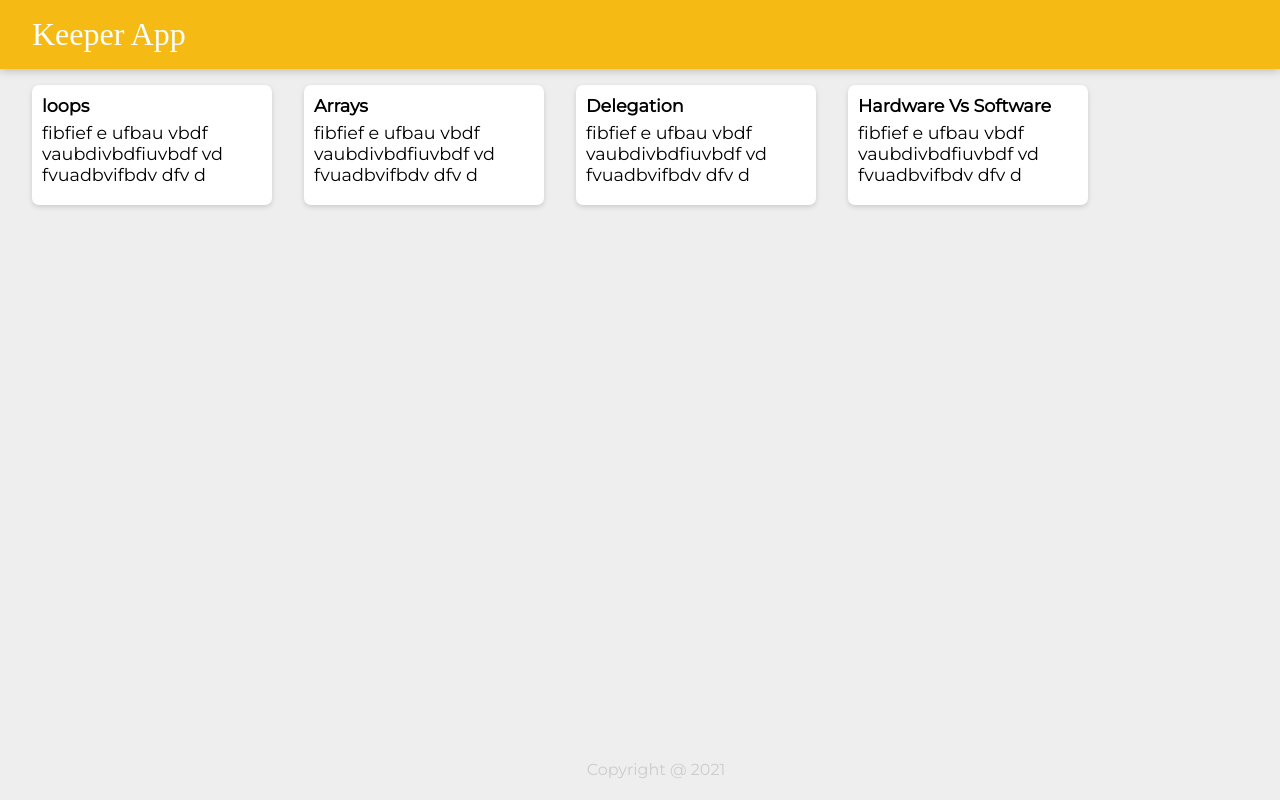
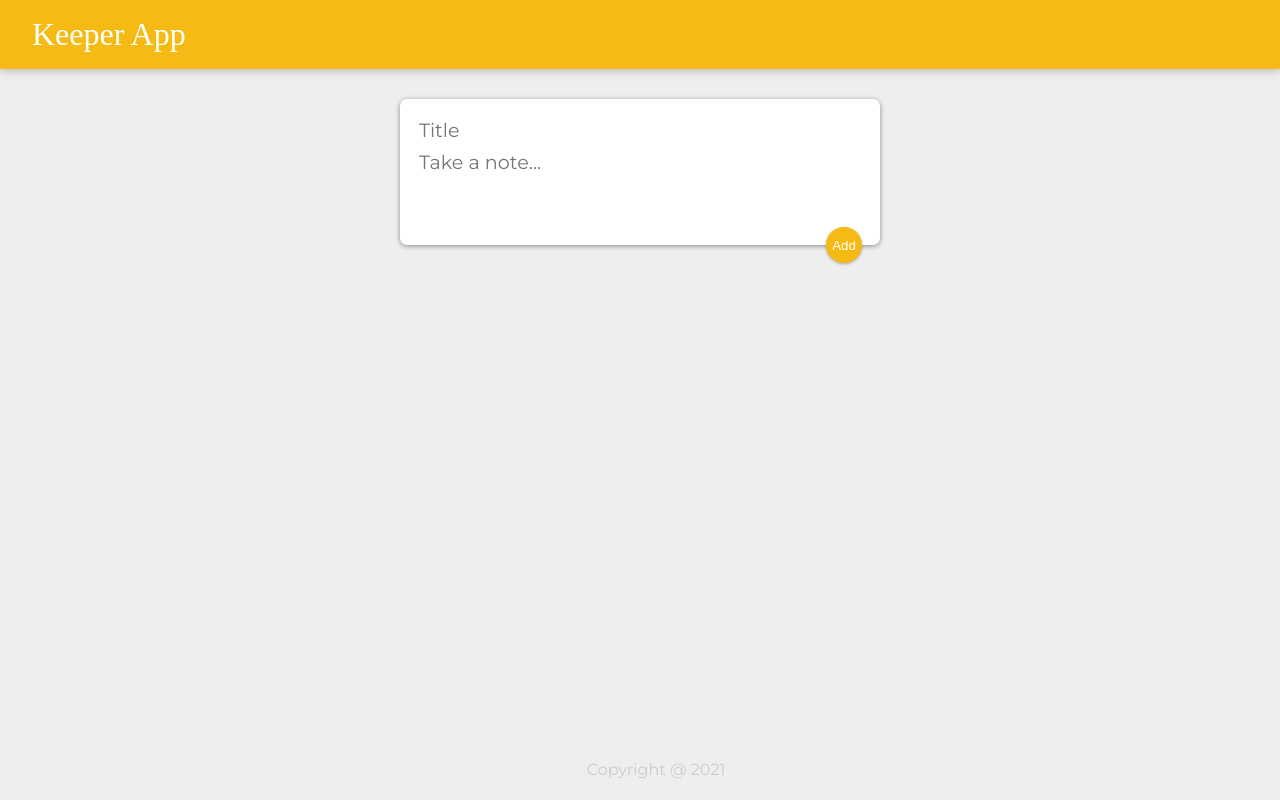
Before and after one commit to iampratikdeo/keeper-App, a React (Create React App) app: page / in a window 1280 px wide. Built offline with nearby package versions, Linux system fonts and the light colour scheme; a web font is replaced by a local one.

Commit message:
finalised keeper app

```diff
--- a/public/styles.css
+++ b/public/styles.css
@@ -54,3 +54,49 @@
   white-space: pre-wrap;
   word-wrap: break-word;
 }
+
+.note button {
+  position: relative;
+  float: right;
+  margin-right: 10px;
+  color: #f5ba13;
+  border: none;
+  width: 36px;
+  height: 36px;
+  cursor: pointer;
+  outline: none;
+}
+
+form {
+  position: relative;
+  width: 480px;
+  margin: 30px auto 20px auto;
+  background: #fff;
+  padding: 15px;
+  border-radius: 7px;
+  box-shadow: 0 1px 5px rgb(138, 137, 137);
+}
+form input,
+form textarea {
+  width: 100%;
+  border: none;
+  padding: 4px;
+  outline: none;
+  font-size: 1.2em;
+  font-family: inherit;
+  resize: none;
+}
+form button {
+  position: absolute;
+  right: 18px;
+  bottom: -18px;
+  background: #f5ba13;
+  color: #fff;
+  border: none;
+  border-radius: 50%;
+  width: 36px;
+  height: 36px;
+  box-shadow: 0 1px 3px rgba(0, 0, 0, 0.3);
+  cursor: pointer;
+  outline: none;
+}
--- a/src/components/App.jsx
+++ b/src/components/App.jsx
@@ -1,22 +1,43 @@
-import React from 'react';
+import React, { useState } from 'react';
 import Header from './Header';
 import Note from './Note';
-import notes from '../notes';
 import Footer from './Footer';
+import CreateArea from './CreateArea';
 
 function App(){
+
+    const [notes, setNotes] = useState([]);
+
+  function addNote(newNote) {
+    setNotes(prevNotes => {
+      return [...prevNotes, newNote];
+    });
+  }
+
+  function deleteNote(id) {
+    setNotes(prevNotes => {
+      return prevNotes.filter((noteItem, index) => {
+        return index !== id;
+      });
+    });
+  }
+
+
     return (
     <div >
         <Header />
-        {
-            notes.map(noteItem =>(
-                <Note
-                    key = {noteItem.key}
-                    title = {noteItem.title}
-                    content = {noteItem.content}
-                />
-            ))
-        }
+        <CreateArea onAdd={addNote}/>
+        {notes.map((noteItem, index) => {
+        return (
+          <Note
+            key={index}
+            id={index}
+            title={noteItem.title}
+            content={noteItem.content}
+            onDelete={deleteNote}
+          />
+        );
+      })}
         <Footer />
     </div>
     );
--- /dev/null
+++ b/src/components/CreateArea.jsx
@@ -0,0 +1,40 @@
+import React, { useState } from 'react';
+
+function CreateArea(props){
+
+    const [note, setNote] = useState({
+        title: "",
+        content: ""
+    });
+
+    function handleChange(event){
+        const {name, value } = event.target;
+
+        setNote(prevNote => {
+            return {
+                ...prevNote,
+                [name]: value
+            };
+        });
+    }
+
+    function submitNote(event){
+        props.onAdd(note);
+        setNote({
+            title:"",
+            content:""
+        })
+        event.preventDefault();
+    }
+    return (
+        <div>
+            <form>
+                <input name="title"  onChange = {handleChange} value={note.title} placeholder="Title" />
+                <textarea name="content" onChange = {handleChange} value={note.content}  placeholder="Take a note..." rows="3" />
+                <button onClick={submitNote}> Add </button>
+            </form>
+        </div>
+    );
+}
+
+export default CreateArea;
--- a/src/components/Note.jsx
+++ b/src/components/Note.jsx
@@ -1,9 +1,16 @@
 import React from 'react';
 
 function Note(props){
+
+
+    function handleClick() {
+        props.onDelete(props.id);
+      }
+
     return (<div className="note">
         <h1>{props.title}</h1>
         <p>{props.content}</p>
+        <button onClick={handleClick} >DELETE</button>
     </div>
     );
 }
--- a/src/notes.js
+++ /dev/null
@@ -1,22 +0,0 @@
-const notes = [{
-    key: 1,
-    title: "loops",
-    content:"fibfief e ufbau vbdf vaubdivbdfiuvbdf vd fvuadbvifbdv dfv d"
-},
-{
-    key: 3,
-    title: "Arrays",
-    content:"fibfief e ufbau vbdf vaubdivbdfiuvbdf vd fvuadbvifbdv dfv d"
-},
-{
-    key: 3,
-    title: "Delegation",
-    content:"fibfief e ufbau vbdf vaubdivbdfiuvbdf vd fvuadbvifbdv dfv d"
-},
-{
-    key: 4,
-    title: "Hardware Vs Software",
-    content:"fibfief e ufbau vbdf vaubdivbdfiuvbdf vd fvuadbvifbdv dfv d"
-}];
-
-export default notes;
```
